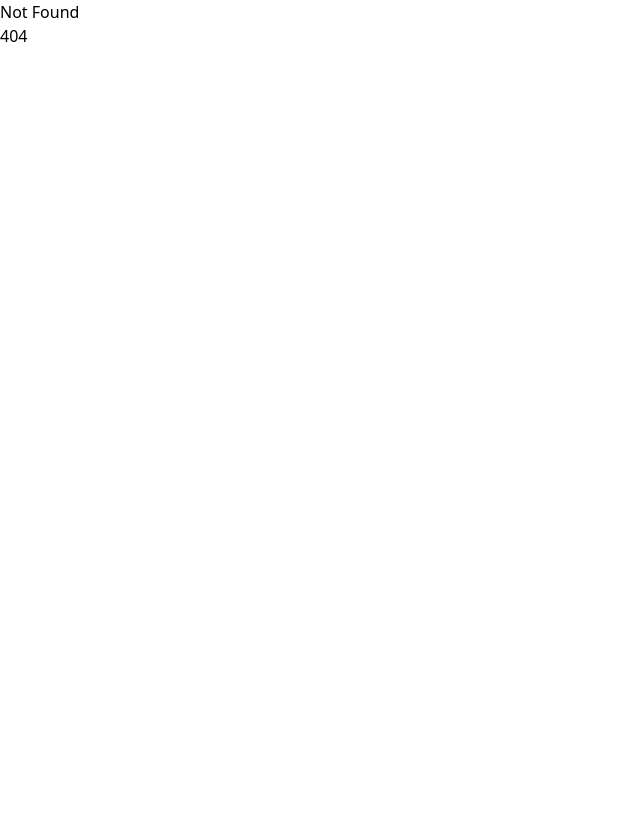
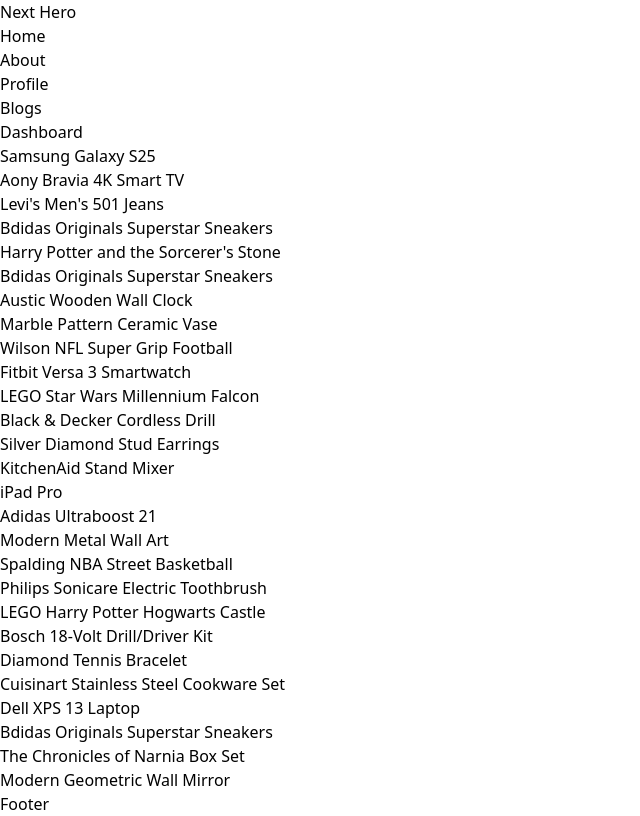
Before and after one commit to MTofayelAhmed/practice-next.js, a Next.js app: page /products in a window 1280 px wide. Before the commit this address had no page. Shown: the whole page, without its empty margins (0-640 px from the left). Built offline with nearby package versions, Linux system fonts and the light colour scheme; data requests are answered from the project's data file.

Commit message:
done with 84-4

```diff
--- a/src/app/(with-layout)/page.js
+++ b/src/app/(with-layout)/page.js
@@ -9,6 +9,6 @@
       <h2 className=' text-red-600'>Home</h2>
    <Categories></Categories>
     </main>
-  );
+  )
 };
 export default HomePage;
--- /dev/null
+++ b/src/app/(with-layout)/products/SingleProduct.jsx
@@ -0,0 +1,12 @@
+
+
+const SingleProduct = ({product}) => {
+    const {id, title, price} = product
+    return (
+        <div>
+         <h1>{title}</h1>
+        </div>
+    );
+};
+
+export default SingleProduct;
--- /dev/null
+++ b/src/app/(with-layout)/products/page.js
@@ -0,0 +1,17 @@
+import GetAllProducts from '@/utils/GetAllProducts';
+import React from 'react';
+import SingleProduct from './SingleProduct';
+
+const ProductPage = async({searchParams}) => {
+    console.log(searchParams)
+const products = await GetAllProducts(searchParams.categoryId)
+    return (
+        <div>
+           {
+            products.map((product)=> <SingleProduct product ={product} key={product.id}> </SingleProduct> )
+           }
+        </div>
+    );
+};
+
+export default ProductPage;
--- a/src/db.json
+++ b/src/db.json
@@ -3,124 +3,378 @@
     {
       "id": 1,
       "name": "Electronics",
-        "imageURL": "https://example.com/electronics.jpg"
+      "imageUrl": "https://example.com/electronics.jpg"
     },
     {
       "id": 2,
       "name": "Clothing",
-        "imageURL": "https://example.com/clothing.jpg"
+      "imageUrl": "https://example.com/clothing.jpg"
     },
     {
       "id": 3,
-        "name": "Home Appliances",
-        "imageURL": "https://example.com/home-appliances.jpg"
+      "name": "Books",
+      "imageUrl": "https://example.com/books.jpg"
     },
     {
       "id": 4,
-        "name": "Books",
-        "imageURL": "https://example.com/books.jpg"
+      "name": "Home Decor",
+      "imageUrl": "https://example.com/home-decor.jpg"
     },
     {
       "id": 5,
-        "name": "Beauty",
-        "imageURL": "https://example.com/beauty.jpg"
+      "name": "Sports",
+      "imageUrl": "https://example.com/sports.jpg"
     },
     {
       "id": 6,
-        "name": "Toys",
-        "imageURL": "https://example.com/toys.jpg"
+      "name": "Beauty",
+      "imageUrl": "https://example.com/beauty.jpg"
     },
     {
       "id": 7,
-        "name": "Furniture",
-        "imageURL": "https://example.com/furniture.jpg"
+      "name": "Toys",
+      "imageUrl": "https://example.com/toys.jpg"
     },
     {
       "id": 8,
-        "name": "Sports",
-        "imageURL": "https://example.com/sports.jpg"
+      "name": "Automotive",
+      "imageUrl": "https://example.com/automotive.jpg"
     },
     {
       "id": 9,
       "name": "Jewelry",
-        "imageURL": "https://example.com/jewelry.jpg"
+      "imageUrl": "https://example.com/jewelry.jpg"
     },
     {
       "id": 10,
-        "name": "Food",
-        "imageURL": "https://example.com/food.jpg"
+      "name": "Kitchenware",
+      "imageUrl": "https://example.com/kitchenware.jpg"
     }
   ],
   "products": [
     {
-        "id": 1,
-        "title": "Smartphone",
+      "id": 2,
+      "title": "Samsung Galaxy S25",
+      "price": "12",
       "categoryId": 1,
-        "features": ["High-resolution display", "Powerful processor", "Long battery life"],
-        "imageURL": "https://example.com/smartphone.jpg"
-      },
-      {
-        "id": 2,
-        "title": "Laptop",
-        "categoryId": 1,
-        "features": ["Fast performance", "Sleek design", "Large storage"],
-        "imageURL": "https://example.com/laptop.jpg"
+      "features": [
+        "Exynos 2100 chip",
+        "Dynamic AMOLED 2X display",
+        "Triple-camera system"
+      ],
+      "imageUrl": "https://example.com/galaxys21.jpg"
     },
     {
       "id": 3,
-        "title": "Refrigerator",
-        "categoryId": 3,
-        "features": ["Large capacity", "Energy-efficient", "Adjustable shelves"],
-        "imageURL": "https://example.com/refrigerator.jpg"
+      "title": "Aony Bravia 4K Smart TV",
+      "price": "170",
+      "categoryId": 1,
+      "features": [
+        "65-inch 4K HDR display",
+        "Android TV",
+        "Dolby Atmos sound"
+      ],
+      "imageUrl": "https://example.com/sonytv.jpg"
     },
     {
       "id": 4,
-        "title": "Science Fiction Book",
-        "categoryId": 4,
-        "features": ["Thrilling plot", "Imaginative world-building", "Compelling characters"],
-        "imageURL": "https://example.com/science-fiction-book.jpg"
+      "title": "Levi's Men's 501 Jeans",
+      "price": "140",
+      "categoryId": 2,
+      "features": [
+        "100% cotton",
+        "Classic straight fit",
+        "Button fly"
+      ],
+      "imageUrl": "https://example.com/levisjeans.jpg"
     },
     {
       "id": 5,
-        "title": "Lipstick",
-        "categoryId": 5,
-        "features": ["Vibrant color", "Long-lasting", "Moisturizing"],
-        "imageURL": "https://example.com/lipstick.jpg"
+      "title": "Bdidas Originals Superstar Sneakers",
+      "price": "101",
+      "categoryId": 2,
+      "features": [
+        "Breathable mesh upper",
+        "Max Air cushioning",
+        "Rubber outsole"
+      ],
+      "imageUrl": "https://example.com/nikeairmax270.jpg"
     },
     {
       "id": 6,
-        "title": "Building Blocks",
-        "categoryId": 6,
-        "features": ["Creativity and imagination", "Safe for kids", "Various shapes"],
-        "imageURL": "https://example.com/building-blocks.jpg"
+      "title": "Harry Potter and the Sorcerer's Stone",
+      "price": 12,
+      "categoryId": 3,
+      "features": [
+        "Author: J.K. Rowling",
+        "Paperback edition",
+        "First book of the Harry Potter series"
+      ],
+      "imageUrl": "https://example.com/harrypotter.jpg"
     },
     {
       "id": 7,
-        "title": "Sofa",
-        "categoryId": 7,
-        "features": ["Comfortable seating", "Stylish design", "Durable materials"],
-        "imageURL": "https://example.com/sofa.jpg"
+      "title": "Bdidas Originals Superstar Sneakers",
+      "price": "170",
+      "categoryId": 3,
+      "features": [
+        "Author: Paulo Coelho",
+        "Inspiring philosophical novel",
+        "Translated from Portuguese"
+      ],
+      "imageUrl": "https://example.com/thealchemist.jpg"
     },
     {
       "id": 8,
-        "title": "Running Shoes",
-        "categoryId": 8,
-        "features": ["Cushioned soles", "Breathable fabric", "Great for exercise"],
-        "imageURL": "https://example.com/running-shoes.jpg"
+      "title": "Austic Wooden Wall Clock",
+      "price": "140",
+      "categoryId": 4,
+      "features": [
+        "Handcrafted from reclaimed wood",
+        "Vintage design",
+        "Quartz movement"
+      ],
+      "imageUrl": "https://example.com/woodenclock.jpg"
     },
     {
       "id": 9,
-        "title": "Diamond Necklace",
-        "categoryId": 9,
-        "features": ["Sparkling diamonds", "Elegant design", "Precious metal"],
-        "imageURL": "https://example.com/diamond-necklace.jpg"
+      "title": "Marble Pattern Ceramic Vase",
+      "price": 45,
+      "categoryId": 4,
+      "features": [
+        "Elegant marble pattern",
+        "Perfect for floral arrangements",
+        "10 inches tall"
+      ],
+      "imageUrl": "https://example.com/marblevase.jpg"
     },
     {
       "id": 10,
-        "title": "Chocolate",
+      "title": "Wilson NFL Super Grip Football",
+      "price": "00",
+      "categoryId": 5,
+      "features": [
+        "Official size",
+        "Durable composite leather cover",
+        "Excellent grip"
+      ],
+      "imageUrl": "https://example.com/football.jpg"
+    },
+    {
+      "id": 11,
+      "title": "Fitbit Versa 3 Smartwatch",
+      "price": 199,
+      "categoryId": 6,
+      "features": [
+        "Built-in GPS",
+        "24/7 heart rate tracking",
+        "Sleep monitoring"
+      ],
+      "imageUrl": "https://example.com/fitbitversa3.jpg"
+    },
+    {
+      "id": 12,
+      "title": "LEGO Star Wars Millennium Falcon",
+      "price": 149,
+      "categoryId": 7,
+      "features": [
+        "1,351 pieces",
+        "Includes Han Solo and Chewbacca minifigures",
+        "Highly detailed"
+      ],
+      "imageUrl": "https://example.com/legomillenniumfalcon.jpg"
+    },
+    {
+      "id": 13,
+      "title": "Black & Decker Cordless Drill",
+      "price": 79,
+      "categoryId": 8,
+      "features": [
+        "20V Lithium-ion battery",
+        "Variable speed control",
+        "Includes drill bits"
+      ],
+      "imageUrl": "https://example.com/cordlessdrill.jpg"
+    },
+    {
+      "id": 14,
+      "title": "Silver Diamond Stud Earrings",
+      "price": 149,
+      "categoryId": 9,
+      "features": [
+        "925 sterling silver",
+        "Round-cut diamonds",
+        "0.5 carat total weight"
+      ],
+      "imageUrl": "https://example.com/diamondearrings.jpg"
+    },
+    {
+      "id": 15,
+      "title": "KitchenAid Stand Mixer",
+      "price": 299,
       "categoryId": 10,
-        "features": ["Rich cocoa flavor", "Creamy texture", "Indulgent treat"],
-        "imageURL": "https://example.com/chocolate.jpg"
+      "features": [
+        "325-watt motor",
+        "Tilt-head design",
+        "Includes stainless steel mixing bowl"
+      ],
+      "imageUrl": "https://example.com/standmixer.jpg"
+    },
+    {
+      "id": 16,
+      "title": "iPad Pro",
+      "price": 1099,
+      "categoryId": 1,
+      "features": [
+        "M1 chip",
+        "Liquid Retina XDR display",
+        "Face ID"
+      ],
+      "imageUrl": "https://example.com/ipadpro.jpg"
+    },
+    {
+      "id": 17,
+      "title": "Adidas Ultraboost 21",
+      "price": 180,
+      "categoryId": 2,
+      "features": [
+        "Primeknit upper",
+        "Boost midsole",
+        "Responsive cushioning"
+      ],
+      "imageUrl": "https://example.com/ultraboost21.jpg"
+    },
+    {
+      "id": 19,
+      "title": "Modern Metal Wall Art",
+      "price": 89,
+      "categoryId": 4,
+      "features": [
+        "Abstract design",
+        "Hand-painted",
+        "Easy to hang"
+      ],
+      "imageUrl": "https://example.com/metalwallart.jpg"
+    },
+    {
+      "id": 20,
+      "title": "Spalding NBA Street Basketball",
+      "price": 25,
+      "categoryId": 5,
+      "features": [
+        "Size 7 (29.5 inches)",
+        "Durable rubber cover",
+        "Great for outdoor play"
+      ],
+      "imageUrl": "https://example.com/basketball.jpg"
+    },
+    {
+      "id": 21,
+      "title": "Philips Sonicare Electric Toothbrush",
+      "price": "100",
+      "categoryId": 6,
+      "features": [
+        "Sonic technology",
+        "2-minute timer",
+        "Includes brush heads"
+      ],
+      "imageUrl": "https://example.com/sonicaretoothbrush.jpg"
+    },
+    {
+      "id": 22,
+      "title": "LEGO Harry Potter Hogwarts Castle",
+      "price": 399,
+      "categoryId": 7,
+      "features": [
+        "6,020 pieces",
+        "Includes minifigures of Harry Potter characters",
+        "Detailed interior"
+      ],
+      "imageUrl": "https://example.com/legohogwarts.jpg"
+    },
+    {
+      "id": 23,
+      "title": "Bosch 18-Volt Drill/Driver Kit",
+      "price": 129,
+      "categoryId": 8,
+      "features": [
+        "18V Lithium-ion battery",
+        "Two-speed transmission",
+        "Includes carrying case"
+      ],
+      "imageUrl": "https://example.com/boschdrill.jpg"
+    },
+    {
+      "id": 24,
+      "title": "Diamond Tennis Bracelet",
+      "price": 599,
+      "categoryId": 9,
+      "features": [
+        "14K white gold",
+        "Round-cut diamonds",
+        "2 carat total weight"
+      ],
+      "imageUrl": "https://example.com/diamondbracelet.jpg"
+    },
+    {
+      "id": 25,
+      "title": "Cuisinart Stainless Steel Cookware Set",
+      "price": "2441",
+      "categoryId": 10,
+      "features": [
+        "10-piece set",
+        "Stainless steel construction",
+        "Dishwasher safe"
+      ],
+      "imageUrl": "https://example.com/cookwareset.jpg"
+    },
+    {
+      "id": 26,
+      "title": "Dell XPS 13 Laptop",
+      "price": "00",
+      "categoryId": 1,
+      "features": [
+        "Intel Core i7 processor",
+        "13.3-inch InfinityEdge display",
+        "512GB SSD"
+      ],
+      "imageUrl": "https://example.com/dellxps13.jpg"
+    },
+    {
+      "id": 27,
+      "title": "Bdidas Originals Superstar Sneakers",
+      "price": "107",
+      "categoryId": 2,
+      "features": [
+        "Classic shell toe design",
+        "Leather upper",
+        "Rubber cupsole"
+      ],
+      "imageUrl": "https://example.com/superstarsneakers.jpg"
+    },
+    {
+      "id": 28,
+      "title": "The Chronicles of Narnia Box Set",
+      "price": 45,
+      "categoryId": 3,
+      "features": [
+        "Author: C.S. Lewis",
+        "Fantasy adventure series",
+        "Seven books in one"
+      ],
+      "imageUrl": "https://example.com/narnia.jpg"
+    },
+    {
+      "id": 29,
+      "title": "Modern Geometric Wall Mirror",
+      "price": 129,
+      "categoryId": 4,
+      "features": [
+        "Unique geometric design",
+        "Gold-finished frame",
+        "36 inches in diameter"
+      ],
+      "imageUrl": "https://example.com/wallmirror.jpg"
     }
   ]
 }
--- /dev/null
+++ b/src/utils/GetAllProducts.js
@@ -0,0 +1,14 @@
+import React from 'react';
+
+const GetAllProducts = async (categoryId) => {
+  let url = "http://localhost:5000/products"
+  if (categoryId){
+url+= "?categoryId=" + categoryId
+  }
+  const res = await fetch (url,{
+   cache: 'no-cache'
+  } )
+  return res.json()
+};
+
+export default GetAllProducts;
```
Also changed, not shown: src/app/(with-layout)/products/[id]/page.js (added, +11 -0 lines), src/utils/GetSingleProduct.js (added, +7 -0 lines). Lines whose indentation alone changed are shown as unchanged.
